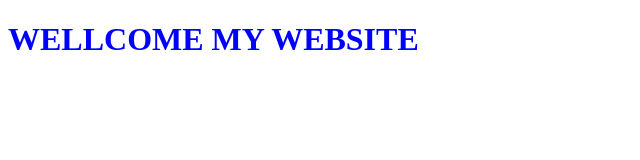
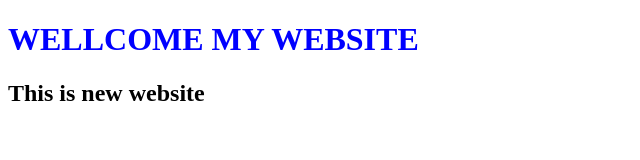
Before and after one commit to thangCodedao/my-website, a plain HTML site: page index.html in a window 1280 px wide. Shown: the whole page, without its empty margins (0-640 px from the left). Drawn offline with Linux system fonts and the light colour scheme.

Commit message:
add h2 element

```diff
--- a/index.html
+++ b/index.html
@@ -8,5 +8,6 @@
 </head>
 <body>
     <h1>WELLCOME MY WEBSITE</h1>
+    <h2>This is new website </h2>
 </body>
 </html>
```
